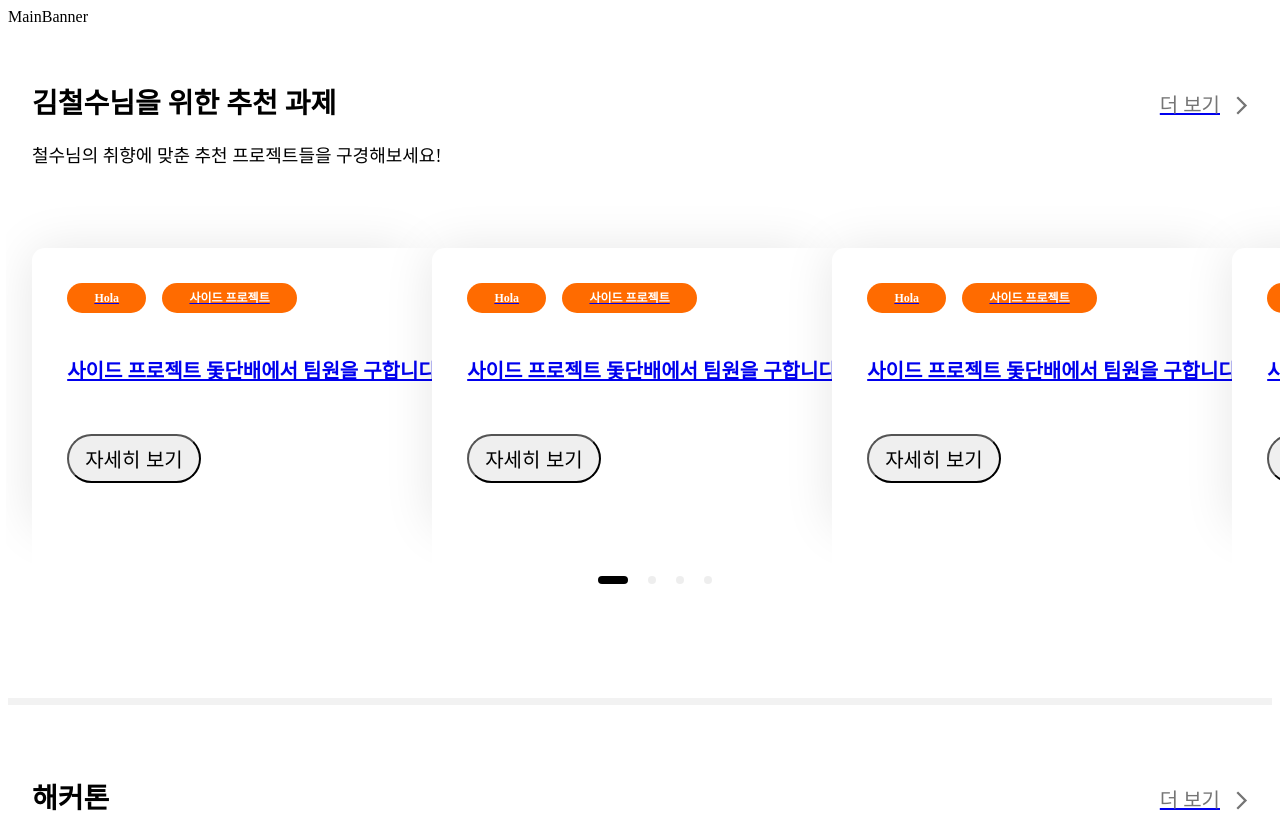
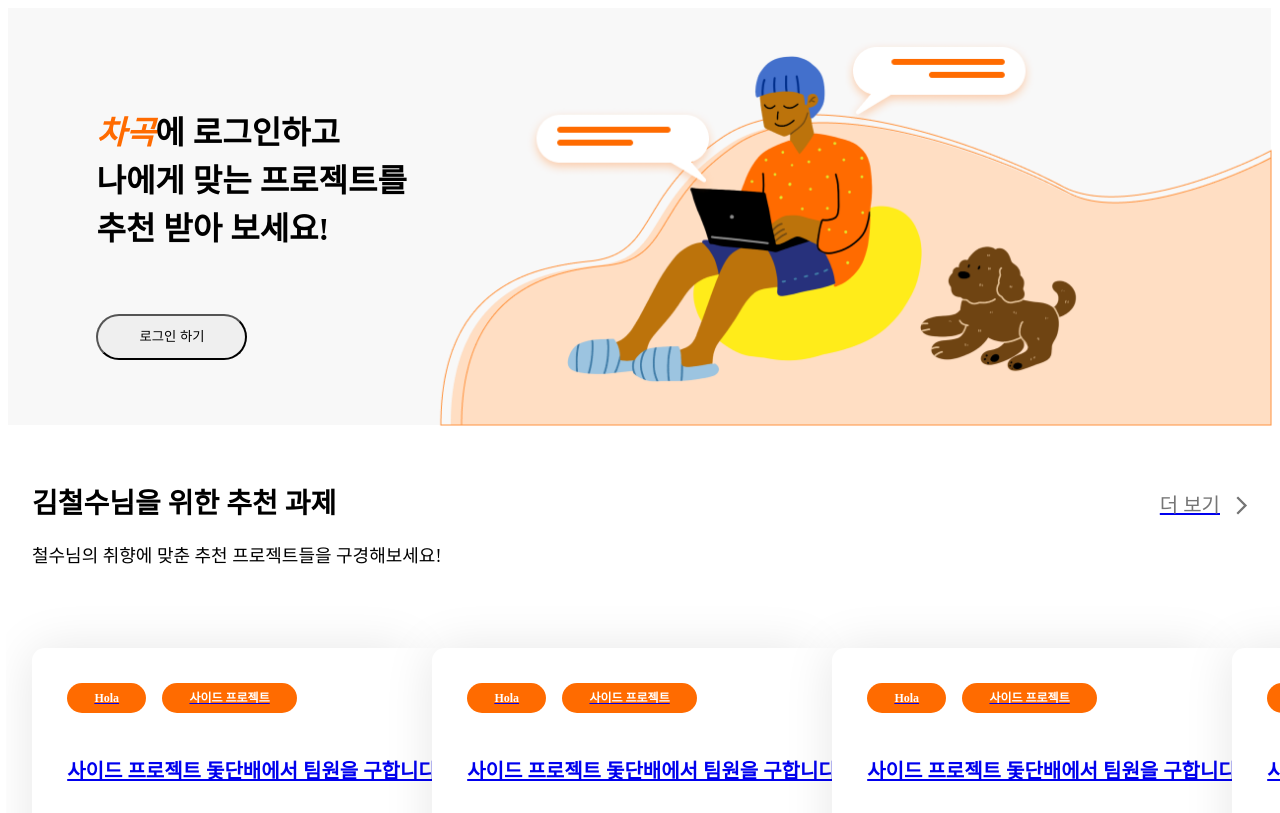
Before and after one commit to Chagok-Integrated-for-DevProject/Chagok-Frontend, a Next.js app: page / in a window 1280 px wide. Shown: the top 813 px of the page. Built offline with nearby package versions, Linux system fonts and the light colour scheme.

Commit message:
:sparkles: Feat: MainBanner 구현

```diff
--- /dev/null
+++ b/src/components/common/card/mainBanner/First.styles.ts
@@ -0,0 +1,14 @@
+import styled from "@emotion/styled";
+// import { breakPoints } from "styles/breakPoints";
+import { palette } from "styles/palette";
+
+export const LoginBtn = styled.button`
+  color: ${palette.black};
+  font-weight: 400;
+  size: 1.25rem;
+  line-height: 1.875rem;
+
+  padding: 0.375rem 2.5625rem;
+  border-radius: 1.875rem;
+  margin: 2.125rem 0;
+`;
--- /dev/null
+++ b/src/components/common/card/mainBanner/First.tsx
@@ -0,0 +1,39 @@
+import Image from "next/image";
+import { useRouter } from "next/router";
+
+import fisrtBanner from "/public/banner/banner.png";
+import blur from "/public/banner/blur/banner.png";
+
+import { LoginBtn } from "./First.styles";
+import { CardWrapper, Em, H2, TextWrapper } from "./index.styles";
+
+export const FirstCard = () => {
+  const router = useRouter();
+
+  const handleLoginBtn = () => {
+    router.push("/userInfo");
+  };
+
+  return (
+    <CardWrapper>
+      <TextWrapper>
+        <H2>
+          <Em>차곡</Em>에 로그인하고
+          <br />
+          나에게 맞는 프로젝트를
+          <br />
+          추천 받아 보세요!
+        </H2>
+        <LoginBtn type="button" onClick={handleLoginBtn}>
+          로그인 하기
+        </LoginBtn>
+      </TextWrapper>
+      <Image
+        src={fisrtBanner}
+        alt="첫번째 이미지"
+        fill={true}
+        blurDataURL={`${blur}`}
+      />
+    </CardWrapper>
+  );
+};
--- /dev/null
+++ b/src/components/common/card/mainBanner/Second.tsx
@@ -0,0 +1,28 @@
+import Image from "next/image";
+
+import secondBanner from "/public/banner/banner2.png";
+import blur from "/public/banner/blur/banner2.png";
+
+import { CardWrapper, Em, H2, TextWrapper } from "./index.styles";
+
+export const SecondCard = () => {
+  return (
+    <CardWrapper>
+      <TextWrapper>
+        <H2>
+          <Em>차곡</Em>에 로그인하고
+          <br />
+          나에게 맞는 프로젝트를
+          <br />
+          추천 받아 보세요!
+        </H2>
+      </TextWrapper>
+      <Image
+        src={secondBanner}
+        alt="두번째 이미지"
+        fill={true}
+        blurDataURL={`${blur}`}
+      />
+    </CardWrapper>
+  );
+};
--- /dev/null
+++ b/src/components/common/card/mainBanner/Third.tsx
@@ -0,0 +1,28 @@
+import Image from "next/image";
+
+import thirdBanner from "/public/banner/banner3.png";
+import blur from "/public/banner/blur/banner3.png";
+
+import { CardWrapper, Em, H2, TextWrapper } from "./index.styles";
+
+export const ThirdCard = () => {
+  return (
+    <CardWrapper>
+      <TextWrapper>
+        <H2>
+          <Em>차곡</Em>에 로그인하고
+          <br />
+          나에게 맞는 프로젝트를
+          <br />
+          추천 받아 보세요!
+        </H2>
+      </TextWrapper>
+      <Image
+        src={thirdBanner}
+        alt="세번째 이미지"
+        fill={true}
+        blurDataURL={`${blur}`}
+      />
+    </CardWrapper>
+  );
+};
--- /dev/null
+++ b/src/components/common/card/mainBanner/index.styles.ts
@@ -0,0 +1,42 @@
+import styled from "@emotion/styled";
+import { breakPoints } from "styles/breakPoints";
+import { palette } from "styles/palette";
+
+export const CardWrapper = styled.div`
+  width: 100%;
+  height: 100%;
+`;
+
+export const TextWrapper = styled.div`
+  position: relative;
+  z-index: 1;
+
+  width: 100%;
+  height: 100%;
+
+  margin: 8% auto auto 7%;
+`;
+
+export const H2 = styled.h2`
+  color: ${palette.black};
+  font-weight: 700;
+  font-size: 2rem;
+  line-height: 3rem;
+
+  /*@media ${breakPoints.md} {
+    font-size: 1.8rem;
+    line-height: 2.8rem;
+  }*/
+
+  @media ${breakPoints.sm} {
+    font-size: 1.4rem;
+    line-height: 2.4rem;
+  }
+
+  @media ${breakPoints.xs} {
+  }
+`;
+
+export const Em = styled.em`
+  color: ${palette.fontMainOrange};
+`;
--- /dev/null
+++ b/src/components/common/card/mainBanner/index.tsx
@@ -0,0 +1,3 @@
+export { FirstCard } from "./First";
+export { SecondCard } from "./Second";
+export { ThirdCard } from "./Third";
--- /dev/null
+++ b/src/components/common/mainBanner/index.styles.ts
@@ -0,0 +1,22 @@
+import styled from "@emotion/styled";
+import { breakPoints } from "styles/breakPoints";
+import { Swiper, SwiperSlide } from "swiper/react";
+
+export const CustomSwiper = styled(Swiper)`
+  width: 100%;
+  height: 26.125rem;
+
+  @media ${breakPoints.md} {
+    height: 22rem;
+  }
+
+  @media ${breakPoints.sm} {
+    height: 15rem;
+  }
+
+  @media ${breakPoints.xs} {
+    height: 12em;
+  }
+`;
+
+export const CustomSwiperSlide = styled(SwiperSlide)``;
--- a/src/components/common/mainBanner/index.tsx
+++ b/src/components/common/mainBanner/index.tsx
@@ -1,5 +1,28 @@
+import "swiper/css";
+import "swiper/css/pagination";
+
+import {
+  FirstCard,
+  SecondCard,
+  ThirdCard,
+} from "components/common/card/mainBanner";
+
+import { CustomSwiper, CustomSwiperSlide } from "./index.styles";
+
 const MainBanner = () => {
-  return <div>MainBanner</div>;
+  return (
+    <CustomSwiper>
+      <CustomSwiperSlide>
+        <FirstCard />
+      </CustomSwiperSlide>
+      <CustomSwiperSlide>
+        <SecondCard />
+      </CustomSwiperSlide>
+      <CustomSwiperSlide>
+        <ThirdCard />
+      </CustomSwiperSlide>
+    </CustomSwiper>
+  );
 };
 
 export default MainBanner;
--- a/src/styles/resetStyles.ts
+++ b/src/styles/resetStyles.ts
@@ -144,6 +144,7 @@ export const resetStyles = css`
   }
   button {
     background-color: transparent;
+    cursor: pointer;
   }
   input {
     box-sizing: border-box;
```
